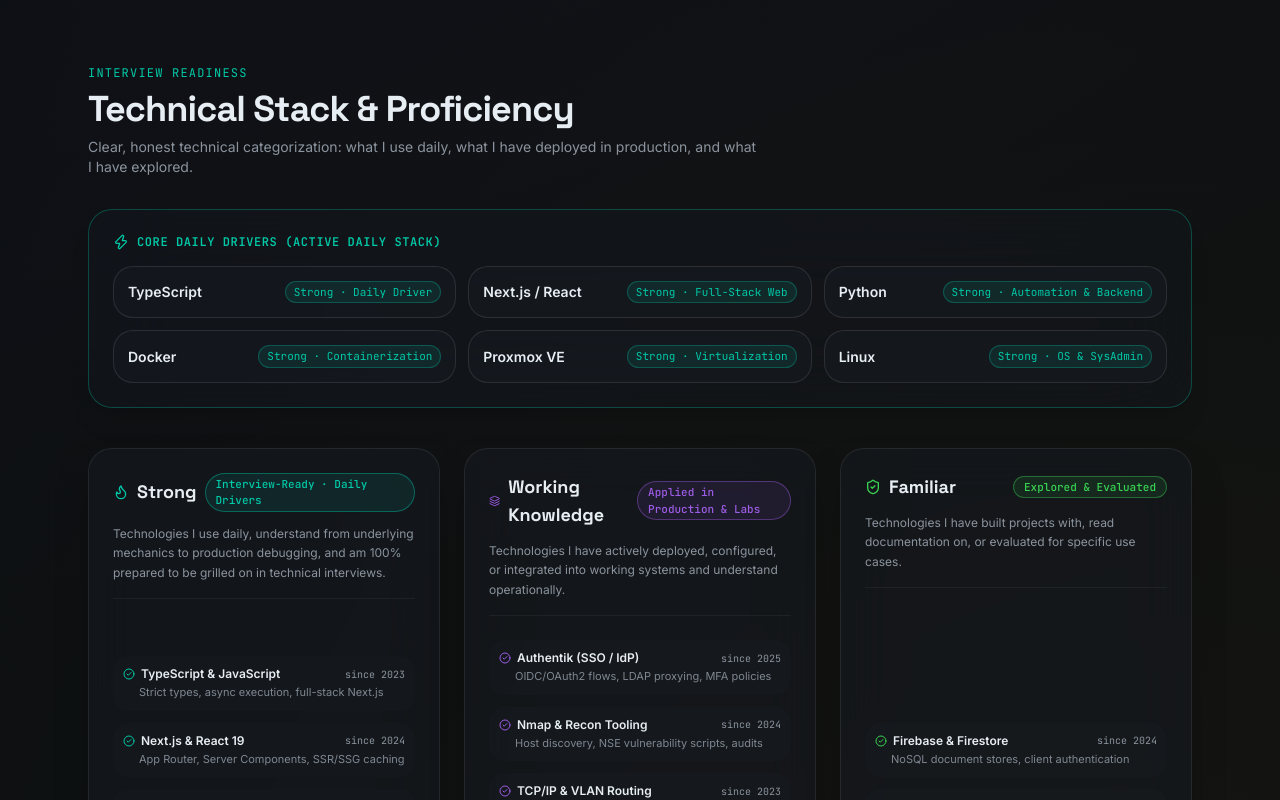
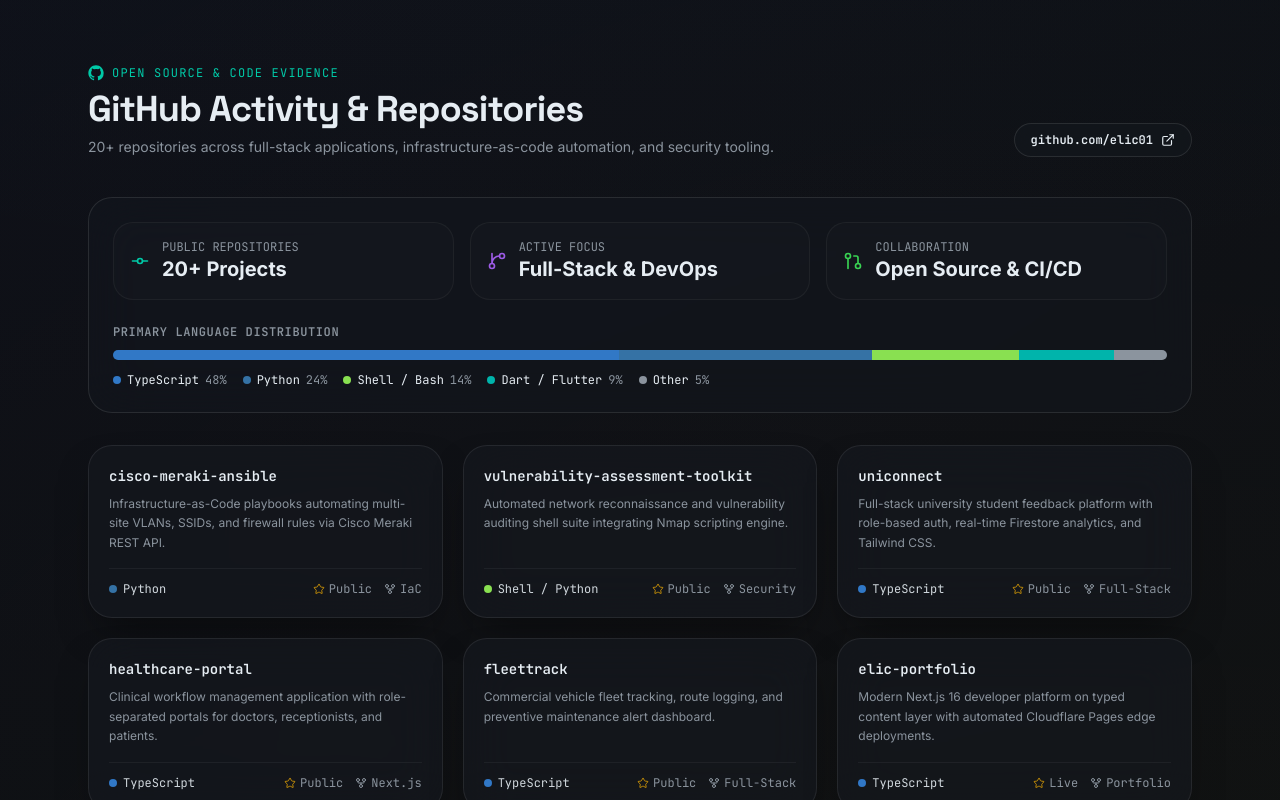
Before and after one commit to elic01/elic-portfolio, a Next.js app: page / in a window 1280 px wide. Shown: the part 3140-3940 px from the top of the page. Built offline with nearby package versions, Linux system fonts and the light colour scheme.

Commit message:
feat: add dedicated GitHub activity and open source evidence showcase

```diff
--- a/app/page.tsx
+++ b/app/page.tsx
@@ -1,6 +1,7 @@
 import { Hero } from '@/components/home/hero'
 import { AboutSection } from '@/components/home/about-section'
 import { FeaturedProjects } from '@/components/home/featured-projects'
+import { GithubActivity } from '@/components/home/github-activity'
 import { SkillsPreview } from '@/components/home/skills-preview'
 import { ExperienceTimeline } from '@/components/home/experience-timeline'
 import { ContactSection } from '@/components/contact-section'
@@ -11,6 +12,7 @@ export default function HomePage() {
       <Hero />
       <AboutSection />
       <FeaturedProjects />
+      <GithubActivity />
       <SkillsPreview />
       <ExperienceTimeline />
       <ContactSection />
--- /dev/null
+++ b/components/home/github-activity.tsx
@@ -0,0 +1,206 @@
+import { ExternalLink, GitBranch, GitCommit, GitFork, GitPullRequest, Star } from 'lucide-react'
+import { GithubIcon } from '@/components/brand-icons'
+import { Reveal } from '@/components/reveal'
+import { profile } from '@/lib/content/profile'
+
+const featuredRepos = [
+  {
+    name: 'cisco-meraki-ansible',
+    description: 'Infrastructure-as-Code playbooks automating multi-site VLANs, SSIDs, and firewall rules via Cisco Meraki REST API.',
+    language: 'Python',
+    languageColor: 'bg-[#3572A5]',
+    stars: 'Public',
+    forks: 'IaC',
+    url: 'https://github.com/elic01/cisco-meraki-ansible',
+  },
+  {
+    name: 'vulnerability-assessment-toolkit',
+    description: 'Automated network reconnaissance and vulnerability auditing shell suite integrating Nmap scripting engine.',
+    language: 'Shell / Python',
+    languageColor: 'bg-[#89e051]',
+    stars: 'Public',
+    forks: 'Security',
+    url: 'https://github.com/elic01/vulnerability-assessment-toolkit',
+  },
+  {
+    name: 'uniconnect',
+    description: 'Full-stack university student feedback platform with role-based auth, real-time Firestore analytics, and Tailwind CSS.',
+    language: 'TypeScript',
+    languageColor: 'bg-[#3178c6]',
+    stars: 'Public',
+    forks: 'Full-Stack',
+    url: 'https://github.com/elic01/uniconnect',
+  },
+  {
+    name: 'healthcare-portal',
+    description: 'Clinical workflow management application with role-separated portals for doctors, receptionists, and patients.',
+    language: 'TypeScript',
+    languageColor: 'bg-[#3178c6]',
+    stars: 'Public',
+    forks: 'Next.js',
+    url: 'https://github.com/elic01/healthcare-portal',
+  },
+  {
+    name: 'fleettrack',
+    description: 'Commercial vehicle fleet tracking, route logging, and preventive maintenance alert dashboard.',
+    language: 'TypeScript',
+    languageColor: 'bg-[#3178c6]',
+    stars: 'Public',
+    forks: 'Full-Stack',
+    url: 'https://github.com/elic01/fleettrack',
+  },
+  {
+    name: 'elic-portfolio',
+    description: 'Modern Next.js 16 developer platform on typed content layer with automated Cloudflare Pages edge deployments.',
+    language: 'TypeScript',
+    languageColor: 'bg-[#3178c6]',
+    stars: 'Live',
+    forks: 'Portfolio',
+    url: 'https://github.com/elic01/elic-portfolio',
+  },
+]
+
+const languages = [
+  { name: 'TypeScript', percent: '48%', color: 'bg-[#3178c6]' },
+  { name: 'Python', percent: '24%', color: 'bg-[#3572A5]' },
+  { name: 'Shell / Bash', percent: '14%', color: 'bg-[#89e051]' },
+  { name: 'Dart / Flutter', percent: '9%', color: 'bg-[#00B4AB]' },
+  { name: 'Other', percent: '5%', color: 'bg-muted-foreground' },
+]
+
+export function GithubActivity() {
+  return (
+    <section aria-labelledby="github-heading" className="relative mx-auto max-w-6xl px-4 py-16 md:px-6 md:py-24">
+      {/* Background soft glow accent */}
+      <div
+        className="absolute top-1/2 left-1/4 -translate-y-1/2 size-96 rounded-full bg-accent/5 blur-3xl -z-10"
+        aria-hidden="true"
+      />
+
+      <Reveal>
+        <div className="mb-10 flex flex-wrap items-end justify-between gap-4">
+          <div>
+            <div className="mb-2 flex items-center gap-2">
+              <GithubIcon className="size-4 text-accent" />
+              <p className="font-mono text-xs uppercase tracking-widest text-accent">Open Source &amp; Code Evidence</p>
+            </div>
+            <h2 id="github-heading" className="text-3xl font-bold tracking-tight md:text-4xl">
+              GitHub Activity &amp; Repositories
+            </h2>
+            <p className="mt-2 text-sm text-muted-foreground">
+              20+ repositories across full-stack applications, infrastructure-as-code automation, and security tooling.
+            </p>
+          </div>
+
+          <a
+            href={profile.links.github}
+            target="_blank"
+            rel="noopener noreferrer"
+            className="inline-flex items-center gap-2 rounded-xl border border-white/10 bg-secondary/40 backdrop-blur-md px-4 py-2 font-mono text-xs font-semibold text-foreground transition-all duration-200 hover:border-accent/40 hover:bg-secondary hover:text-accent"
+          >
+            <span>github.com/{profile.handle}</span>
+            <ExternalLink className="size-3.5" />
+          </a>
+        </div>
+      </Reveal>
+
+      {/* GitHub Summary & Language Bar Box */}
+      <Reveal>
+        <div className="mb-8 rounded-2xl border border-white/10 bg-card/60 p-6 backdrop-blur-xl">
+          <div className="mb-6 grid gap-4 sm:grid-cols-3">
+            <div className="flex items-center gap-3 rounded-xl border border-white/5 bg-secondary/30 p-4">
+              <GitCommit className="size-5 text-accent" />
+              <div>
+                <p className="font-mono text-xs uppercase text-muted-foreground">Public Repositories</p>
+                <p className="text-xl font-bold text-foreground">20+ Projects</p>
+              </div>
+            </div>
+            <div className="flex items-center gap-3 rounded-xl border border-white/5 bg-secondary/30 p-4">
+              <GitBranch className="size-5 text-violet" />
+              <div>
+                <p className="font-mono text-xs uppercase text-muted-foreground">Active Focus</p>
+                <p className="text-xl font-bold text-foreground">Full-Stack &amp; DevOps</p>
+              </div>
+            </div>
+            <div className="flex items-center gap-3 rounded-xl border border-white/5 bg-secondary/30 p-4">
+              <GitPullRequest className="size-5 text-terminal" />
+              <div>
+                <p className="font-mono text-xs uppercase text-muted-foreground">Collaboration</p>
+                <p className="text-xl font-bold text-foreground">Open Source &amp; CI/CD</p>
+              </div>
+            </div>
+          </div>
+
+          {/* Language Breakdown */}
+          <div>
+            <p className="mb-2.5 font-mono text-xs font-semibold uppercase tracking-wider text-muted-foreground">
+              Primary Language Distribution
+            </p>
+            <div className="flex h-2.5 w-full overflow-hidden rounded-full bg-secondary">
+              {languages.map((lang) => (
+                <div
+                  key={lang.name}
+                  className={lang.color}
+                  style={{ width: lang.percent }}
+                  title={`${lang.name}: ${lang.percent}`}
+                />
+              ))}
+            </div>
+            <div className="mt-3 flex flex-wrap gap-4 text-xs font-mono text-muted-foreground">
+              {languages.map((lang) => (
+                <span key={lang.name} className="inline-flex items-center gap-1.5">
+                  <span className={`size-2 rounded-full ${lang.color}`} />
+                  <span className="text-foreground">{lang.name}</span>
+                  <span>{lang.percent}</span>
+                </span>
+              ))}
+            </div>
+          </div>
+        </div>
+      </Reveal>
+
+      {/* Featured Repositories Grid */}
+      <div className="grid gap-5 md:grid-cols-2 lg:grid-cols-3">
+        {featuredRepos.map((repo, i) => (
+          <Reveal key={repo.name} delay={i * 0.06}>
+            <a
+              href={repo.url}
+              target="_blank"
+              rel="noopener noreferrer"
+              className="neu-card neu-card-hover group flex h-full flex-col justify-between rounded-2xl border border-white/10 p-5 backdrop-blur-xl transition-all duration-300 hover:border-accent/40"
+            >
+              <div>
+                <div className="mb-2 flex items-center justify-between gap-2">
+                  <span className="font-mono text-sm font-semibold text-foreground group-hover:text-accent transition-colors">
+                    {repo.name}
+                  </span>
+                  <ExternalLink className="size-3.5 text-muted-foreground opacity-0 group-hover:opacity-100 transition-opacity" />
+                </div>
+                <p className="text-xs leading-relaxed text-muted-foreground">
+                  {repo.description}
+                </p>
+              </div>
+
+              <div className="mt-4 flex items-center justify-between border-t border-white/5 pt-3 font-mono text-xs text-muted-foreground">
+                <span className="inline-flex items-center gap-1.5">
+                  <span className={`size-2 rounded-full ${repo.languageColor}`} />
+                  <span className="text-foreground/90">{repo.language}</span>
+                </span>
+                <div className="flex items-center gap-3">
+                  <span className="inline-flex items-center gap-1 text-muted-foreground">
+                    <Star className="size-3 text-gold/70" />
+                    <span>{repo.stars}</span>
+                  </span>
+                  <span className="inline-flex items-center gap-1 text-muted-foreground">
+                    <GitFork className="size-3" />
+                    <span>{repo.forks}</span>
+                  </span>
+                </div>
+              </div>
+            </a>
+          </Reveal>
+        ))}
+      </div>
+    </section>
+  )
+}
```
